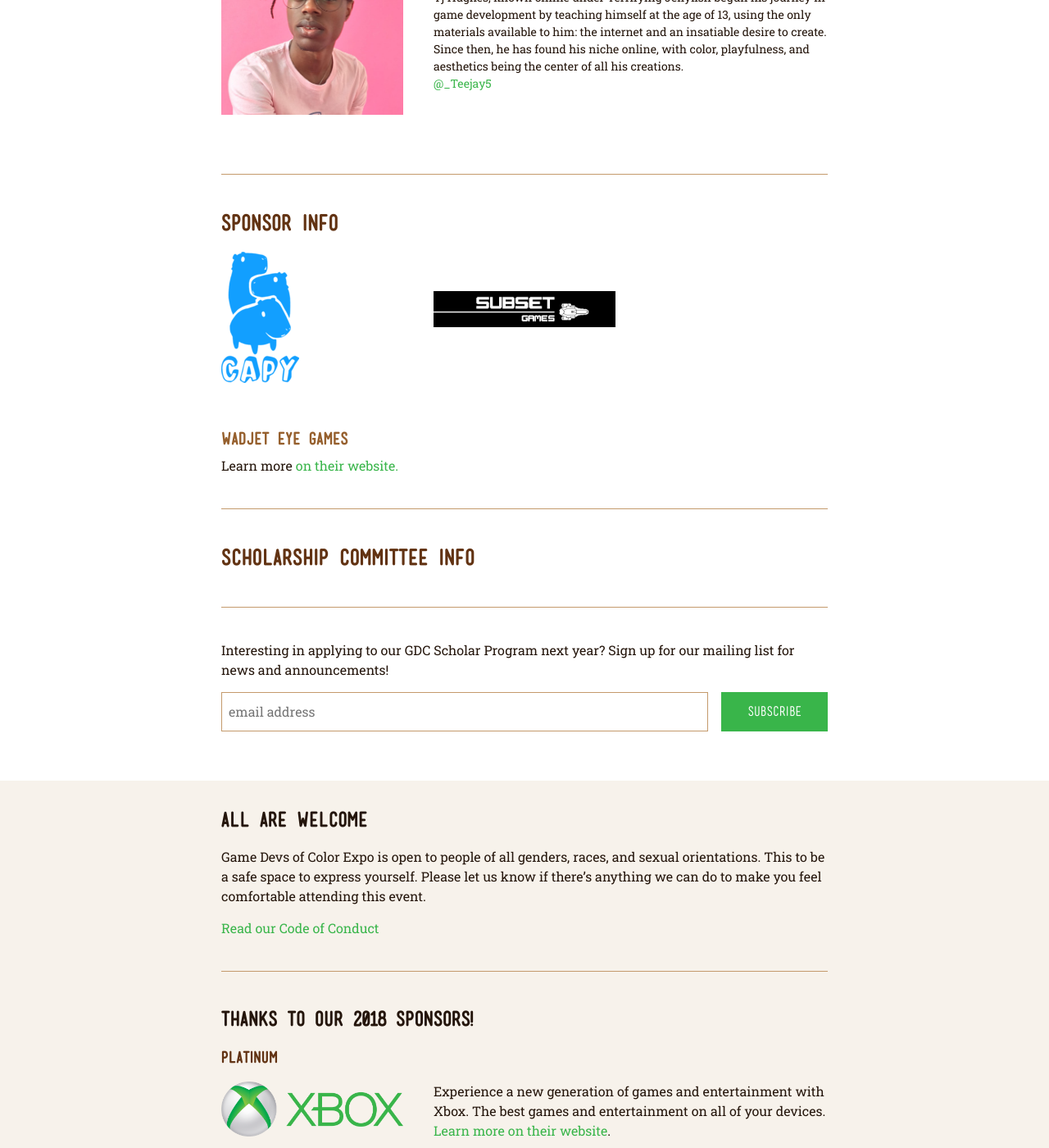
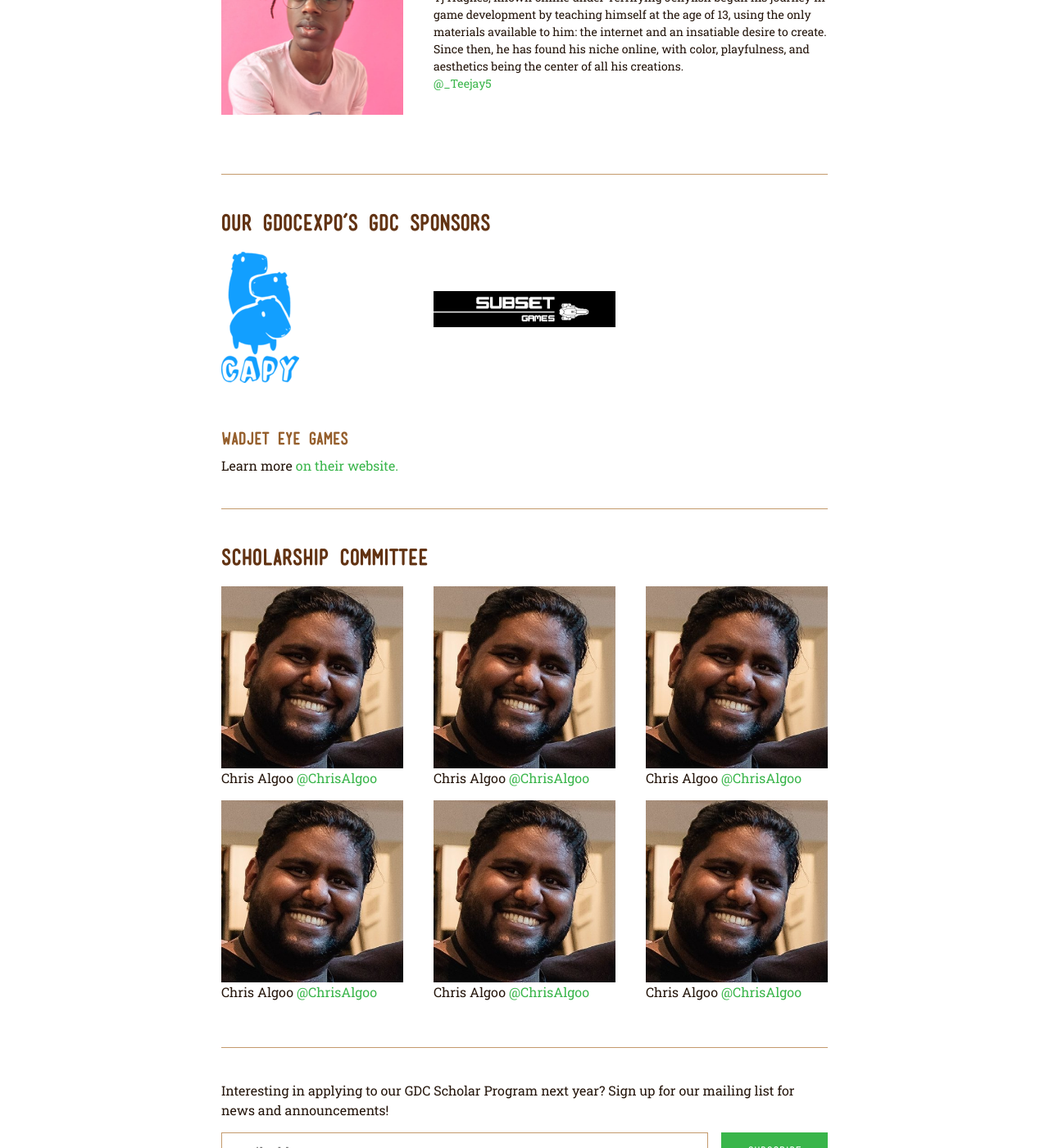
Before and after one commit to BrooklynGamery/gdocexpo, a Jekyll site: the page built from scholars/content.markdown, in a window 1280 px wide and 1400 px high, scrolled down 3913 px. Shown: the whole window at 82% size. Built offline with Jekyll 4.4.1, drawn with Linux system fonts in a browser that asks for light colours; our own code applies the rules of GitHub Pages for plain Markdown files.

Commit message:
testing committee addition

```diff
--- a/scholars/content.markdown
+++ b/scholars/content.markdown
@@ -37,7 +37,7 @@
 
 ----
 
-### Sponsor info
+### Our GDoCExpo’s GDC Sponsors
 
 <ul class="col-container sponsors-container">
 <li class="col-3">
@@ -67,7 +67,59 @@
 
 ----
 
-### Scholarship committee info
+### Scholarship Committee
+
+<ul class="col-container sponsors-container">
+<li class="col-3">
+<p>
+<img src="/assets/images/scholars/2019/ChrisAlgoo.jpg">
+Chris Algoo
+<a href="https://twitter.com/chrisalgoo?lang=en" target="_blank">@ChrisAlgoo</a>
+</p>
+</li>
+
+<li class="col-3">
+<p>
+<img src="/assets/images/scholars/2019/ChrisAlgoo.jpg">
+Chris Algoo
+<a href="https://twitter.com/chrisalgoo?lang=en" target="_blank">@ChrisAlgoo</a>
+</p>
+</li>
+
+<li class="col-3">
+<p>
+<img src="/assets/images/scholars/2019/ChrisAlgoo.jpg">
+Chris Algoo
+<a href="https://twitter.com/chrisalgoo?lang=en" target="_blank">@ChrisAlgoo</a>
+</p>
+</li>
+</ul>
+
+<ul class="col-container sponsors-container">
+<li class="col-3">
+<p>
+<img src="/assets/images/scholars/2019/ChrisAlgoo.jpg">
+Chris Algoo
+<a href="https://twitter.com/chrisalgoo?lang=en" target="_blank">@ChrisAlgoo</a>
+</p>
+</li>
+
+<li class="col-3">
+<p>
+<img src="/assets/images/scholars/2019/ChrisAlgoo.jpg">
+Chris Algoo
+<a href="https://twitter.com/chrisalgoo?lang=en" target="_blank">@ChrisAlgoo</a>
+</p>
+</li>
+
+<li class="col-3">
+<p>
+<img src="/assets/images/scholars/2019/ChrisAlgoo.jpg">
+Chris Algoo
+<a href="https://twitter.com/chrisalgoo?lang=en" target="_blank">@ChrisAlgoo</a>
+</p>
+</li>
+</ul>
 
 ----
 
```
Also changed, not shown: assets/images/scholars/2019/BrianSChung.jpg (added), assets/images/scholars/2019/ChrisAlgoo.jpg (added), assets/images/scholars/2019/GJLee.jpg (added), assets/images/scholars/2019/RachelBazelais.JPG (added), assets/images/scholars/2019/ReynaldoVargas.JPG (added), assets/images/scholars/2019/ShawnAllen.jpg (added).
